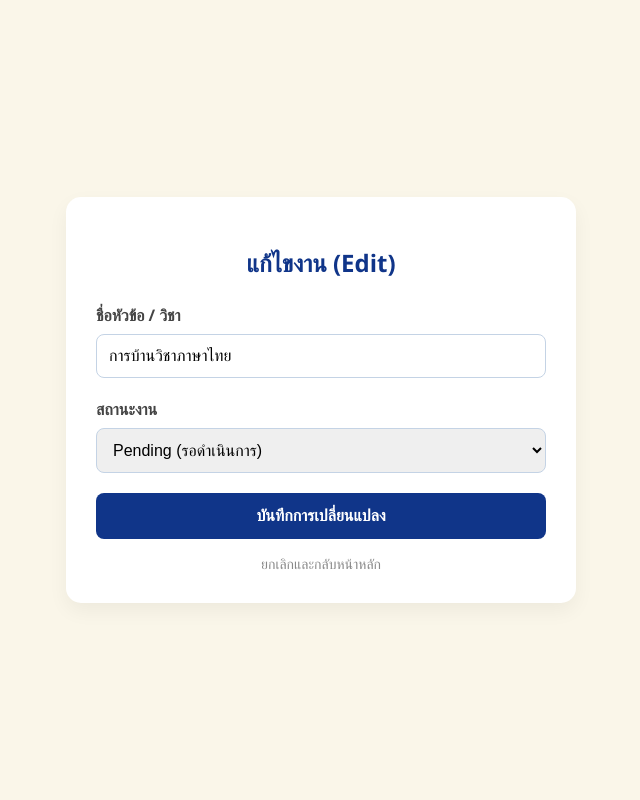
After one commit to Praewa-Japan1350/WEB, a Flask app: page /edit_assignment/1 in a window 1280 px wide. The commit adds this page. Shown: the whole page, without its empty margins (319-959 px from the left). Run offline with Flask 3, Linux system fonts and the light colour scheme.

Commit message:
feat: add edit_assignment.html with #103589 brand color and cream background

```diff
--- a/templates/dashboard.html
+++ b/templates/dashboard.html
@@ -6,10 +6,10 @@
 </div>
 <h2>Welcome, Japan! 🎓</h2>
 <div class="stats-grid">
-    <div class="stat-card bg-blue"><div>Total</div><h2>8</h2><i class="fas fa-tasks fa-2x"></i></div>
-    <div class="stat-card bg-yellow"><div>Pending</div><h2>3</h2><i class="fas fa-lightbulb fa-2x"></i></div>
+    <div class="stat-card bg-blue"><div>Total</div><h2>5</h2><i class="fas fa-tasks fa-2x"></i></div>
+    <div class="stat-card bg-yellow"><div>Pending</div><h2>1</h2><i class="fas fa-lightbulb fa-2x"></i></div>
     <div class="stat-card bg-orange"><div>Doing</div><h2>2</h2><i class="fas fa-pen fa-2x"></i></div>
-    <div class="stat-card bg-green"><div>Done</div><h2>3</h2><i class="fas fa-check-circle fa-2x"></i></div>
+    <div class="stat-card bg-green"><div>Done</div><h2>2</h2><i class="fas fa-check-circle fa-2x"></i></div>
 </div>
 <div class="table-container">
     <div style="display:flex; justify-content:space-between;"><h3>Assignments</h3><button class="btn-primary" onclick="window.location.href='/add'">+ Add</button></div>
--- /dev/null
+++ b/templates/edit_assignment.html
@@ -0,0 +1,127 @@
+<!DOCTYPE html>
+<html lang="th">
+<head>
+    <meta charset="UTF-8">
+    <meta name="viewport" content="width=device-width, initial-scale=1.0">
+    <title>Edit Assignment - Student Tracker</title>
+    <style>
+        /* 1. พื้นหลังสีครีมตามความต้องการเดิม */
+        body {
+            background-color: #FAF6E9;
+            font-family: 'Segoe UI', Tahoma, Geneva, Verdana, sans-serif;
+            display: flex;
+            justify-content: center;
+            align-items: center;
+            min-height: 100vh;
+            margin: 0;
+        }
+
+        /* 2. กล่องแก้ไขข้อมูล */
+        .edit-card {
+            background-color: #ffffff;
+            width: 100%;
+            max-width: 450px;
+            padding: 30px;
+            border-radius: 15px;
+            box-shadow: 0 8px 20px rgba(0, 0, 0, 0.05);
+        }
+
+        /* 3. หัวข้อใช้สีน้ำเงิน #103589 ตามที่ระบุ */
+        h2 {
+            color: #103589;
+            text-align: center;
+            margin-bottom: 25px;
+            font-size: 24px;
+        }
+
+        .form-group {
+            margin-bottom: 20px;
+        }
+
+        label {
+            display: block;
+            margin-bottom: 8px;
+            font-weight: 600;
+            color: #444;
+        }
+
+        /* 4. ช่อง Input และ Select */
+        input[type="text"],
+        select {
+            width: 100%;
+            padding: 12px;
+            border: 1px solid #C4D3E5;
+            border-radius: 8px;
+            font-size: 16px;
+            box-sizing: border-box;
+            outline: none;
+            transition: border-color 0.3s;
+        }
+
+        input:focus, select:focus {
+            border-color: #103589;
+        }
+
+        /* 5. ปุ่มบันทึกสีน้ำเงิน #103589 */
+        .btn-submit {
+            width: 100%;
+            padding: 14px;
+            background-color: #103589;
+            color: white;
+            border: none;
+            border-radius: 8px;
+            font-size: 16px;
+            font-weight: bold;
+            cursor: pointer;
+            transition: background 0.3s;
+        }
+
+        .btn-submit:hover {
+            background-color: #0a2561;
+        }
+
+        /* ปุ่มยกเลิก */
+        .btn-cancel {
+            display: block;
+            text-align: center;
+            margin-top: 15px;
+            color: #888;
+            text-decoration: none;
+            font-size: 14px;
+        }
+
+        .btn-cancel:hover {
+            color: #103589;
+        }
+    </style>
+</head>
+<body>
+
+    <div class="edit-card">
+        <h2>แก้ไขงาน (Edit)</h2>
+
+        <form action="update_process.php" method="POST">
+            <input type="hidden" name="id" value="1">
+
+            <div class="form-group">
+                <label for="title">ชื่อหัวข้อ / วิชา</label>
+                <input type="text" id="title" name="title" value="การบ้านวิชาภาษาไทย">
+            </div>
+
+            <div class="form-group">
+                <label for="status">สถานะงาน</label>
+                <select id="status" name="status">
+                    <option value="total">Total (ทั้งหมด)</option>
+                    <option value="pending" selected>Pending (รอดำเนินการ)</option>
+                    <option value="doing">Doing (กำลังทำ)</option>
+                    <option value="done">Done (เสร็จสิ้น)</option>
+                </select>
+            </div>
+
+            <button type="submit" class="btn-submit">บันทึกการเปลี่ยนแปลง</button>
+            <a href="dashboard.html" class="btn-cancel">ยกเลิกและกลับหน้าหลัก</a>
+        </form>
+    </div>
+
+</body>
+</html>
```
